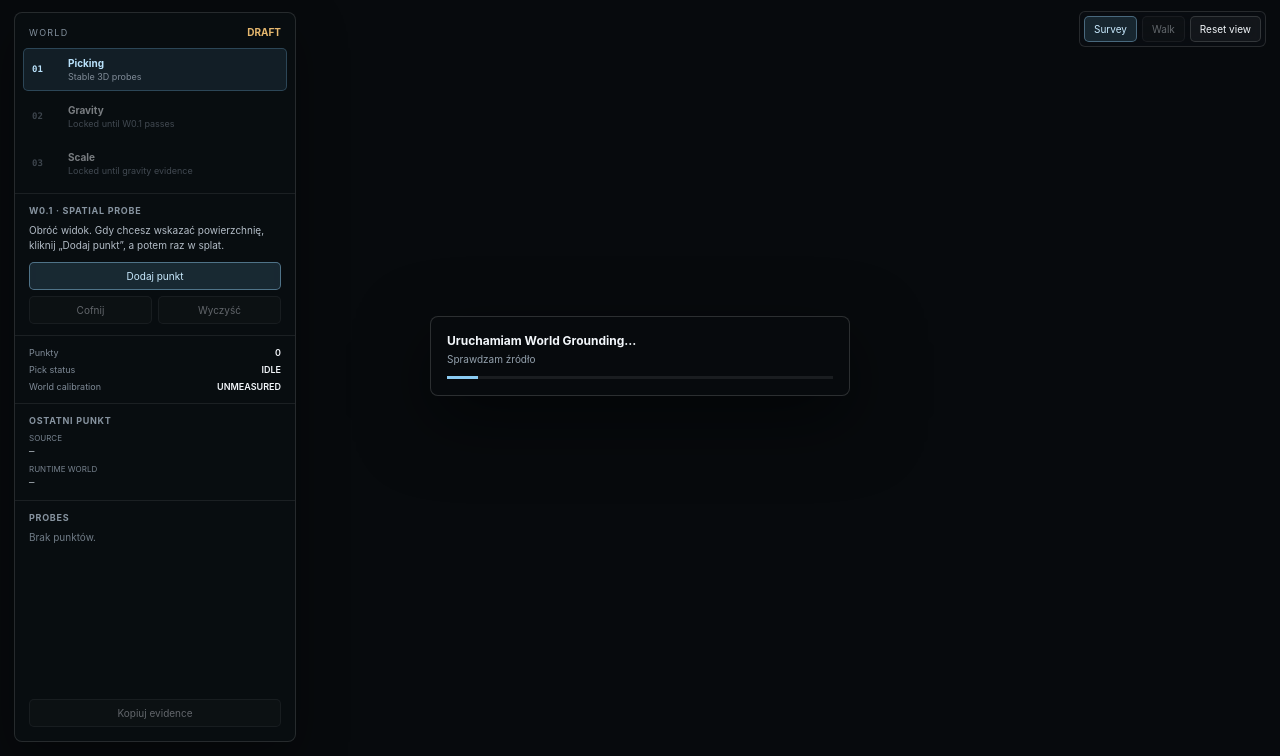
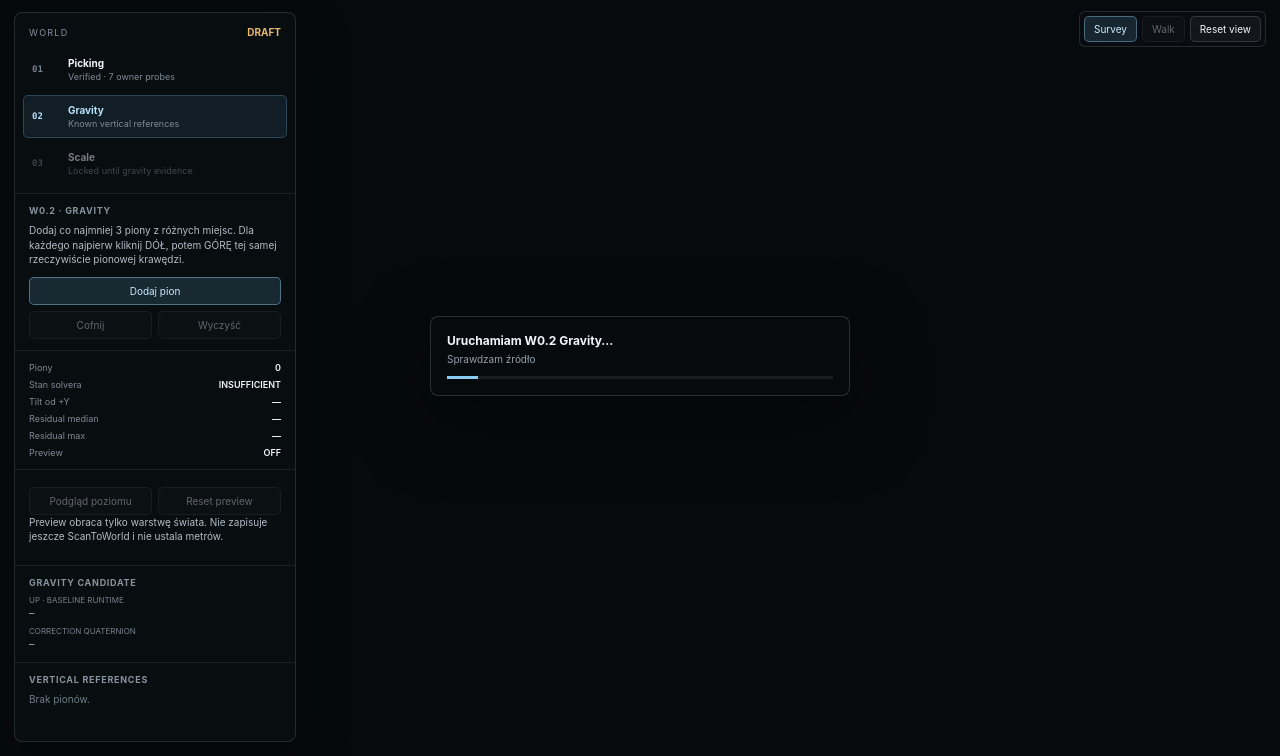
Before and after one commit to Jozzpoly/Jozz-Splat-Game-Lab, a website: page world-lab/index.html in a window 1280 px wide. Shown: the part 44-800 px from the top of the page. Drawn offline with Linux system fonts and the light colour scheme.

Commit message:
w0.2: add gravity calibration surface

```diff
--- a/world-lab/index.html
+++ b/world-lab/index.html
@@ -3,7 +3,7 @@
 <head>
   <meta charset="utf-8" />
   <meta name="viewport" content="width=device-width,initial-scale=1" />
-  <title>Jozz Splat Game Lab — W0 World Grounding</title>
+  <title>Jozz Splat Game Lab — W0.2 Gravity</title>
   <script type="importmap">
   {
     "imports": {
@@ -16,40 +16,60 @@
 <body>
   <main id="app" data-state="loading" data-pick-armed="false">
     <canvas id="viewport"></canvas>
+
     <header class="topbar">
-      <div class="brand"><strong>Jozz Splat Game Lab</strong><span>W0 · World Grounding</span></div>
+      <div class="brand"><strong>Jozz Splat Game Lab</strong><span>W0.2 · Gravity Grounding</span></div>
       <div class="runtime"><span>PlayCanvas 2.21.2</span><span id="backendStatus">—</span><span class="verified">SOURCE VERIFIED</span></div>
     </header>
+
     <aside class="workflow" aria-label="World grounding workflow">
       <div class="world-state"><span>WORLD</span><strong>DRAFT</strong></div>
       <ol class="steps">
-        <li class="step active"><span>01</span><div><strong>Picking</strong><small>Stable 3D probes</small></div></li>
-        <li class="step locked"><span>02</span><div><strong>Gravity</strong><small>Locked until W0.1 passes</small></div></li>
+        <li class="step complete"><span>01</span><div><strong>Picking</strong><small>Verified · 7 owner probes</small></div></li>
+        <li class="step active"><span>02</span><div><strong>Gravity</strong><small>Known vertical references</small></div></li>
         <li class="step locked"><span>03</span><div><strong>Scale</strong><small>Locked until gravity evidence</small></div></li>
       </ol>
+
       <section class="panel-section">
-        <h2>W0.1 · Spatial Probe</h2>
-        <p id="instruction">Obróć widok. Gdy chcesz wskazać powierzchnię, kliknij „Dodaj punkt”, a potem raz w splat.</p>
-        <button id="armPickButton" class="primary">Dodaj punkt</button>
-        <div class="button-row"><button id="undoButton" disabled>Cofnij</button><button id="clearButton" disabled>Wyczyść</button></div>
+        <h2>W0.2 · Gravity</h2>
+        <p id="instruction">Dodaj co najmniej 3 piony z różnych miejsc. Dla każdego najpierw kliknij DÓŁ, potem GÓRĘ tej samej rzeczywiście pionowej krawędzi.</p>
+        <button id="addVerticalButton" class="primary">Dodaj pion</button>
+        <div class="button-row"><button id="undoVerticalButton" disabled>Cofnij</button><button id="clearVerticalButton" disabled>Wyczyść</button></div>
       </section>
-      <section class="panel-section readout">
-        <div><span>Punkty</span><strong id="pointCount">0</strong></div>
-        <div><span>Pick status</span><strong id="pickStatus">IDLE</strong></div>
-        <div><span>World calibration</span><strong>UNMEASURED</strong></div>
+
+      <section class="panel-section readout gravity-readout">
+        <div><span>Piony</span><strong id="verticalCount">0</strong></div>
+        <div><span>Stan solvera</span><strong id="solverStatus">INSUFFICIENT</strong></div>
+        <div><span>Tilt od +Y</span><strong id="tiltStatus">—</strong></div>
+        <div><span>Residual median</span><strong id="medianResidualStatus">—</strong></div>
+        <div><span>Residual max</span><strong id="maxResidualStatus">—</strong></div>
+        <div><span>Preview</span><strong id="previewStatus">OFF</strong></div>
       </section>
+
+      <section class="panel-section">
+        <div class="button-row preview-row"><button id="previewButton" disabled>Podgląd poziomu</button><button id="resetPreviewButton" disabled>Reset preview</button></div>
+        <p class="micro-note">Preview obraca tylko warstwę świata. Nie zapisuje jeszcze ScanToWorld i nie ustala metrów.</p>
+      </section>
+
       <section class="panel-section latest">
-        <h2>Ostatni punkt</h2>
-        <div class="coord-block"><span>SOURCE</span><code id="sourceCoords">—</code></div>
-        <div class="coord-block"><span>RUNTIME WORLD</span><code id="worldCoords">—</code></div>
+        <h2>Gravity candidate</h2>
+        <div class="coord-block"><span>UP · BASELINE RUNTIME</span><code id="upVectorStatus">—</code></div>
+        <div class="coord-block"><span>CORRECTION QUATERNION</span><code id="quatStatus">—</code></div>
       </section>
-      <section class="panel-section points-section"><h2>Probes</h2><div id="pointsList" class="points-list"><p class="empty">Brak punktów.</p></div></section>
-      <button id="copyEvidenceButton" class="evidence" disabled>Kopiuj evidence</button>
+
+      <section class="panel-section points-section">
+        <h2>Vertical references</h2>
+        <div id="verticalList" class="points-list"><p class="empty">Brak pionów.</p></div>
+      </section>
+
+      <button id="copyEvidenceButton" class="evidence" disabled>Kopiuj gravity evidence</button>
     </aside>
+
     <div class="modebar"><button class="selected">Survey</button><button disabled title="Walk pojawi się dopiero po W0.4">Walk</button><button id="resetViewButton">Reset view</button></div>
-    <div id="pickHint" class="pick-hint" hidden>W0.1 PICK · kliknij widoczną powierzchnię foreground · Esc anuluje</div>
-    <section id="loadingPanel" class="modal-status"><strong id="loadingTitle">Uruchamiam World Grounding…</strong><span id="loadingDetail">Sprawdzam źródło</span><div class="progress"><div id="progressBar"></div></div></section>
-    <section id="errorPanel" class="modal-status error" hidden><strong>W0.1: FAIL</strong><pre id="errorText"></pre></section>
+    <div id="pickHint" class="pick-hint" hidden></div>
+
+    <section id="loadingPanel" class="modal-status"><strong id="loadingTitle">Uruchamiam W0.2 Gravity…</strong><span id="loadingDetail">Sprawdzam źródło</span><div class="progress"><div id="progressBar"></div></div></section>
+    <section id="errorPanel" class="modal-status error" hidden><strong>W0.2: FAIL</strong><pre id="errorText"></pre></section>
   </main>
   <script type="module" src="./app.js"></script>
 </body>
```
